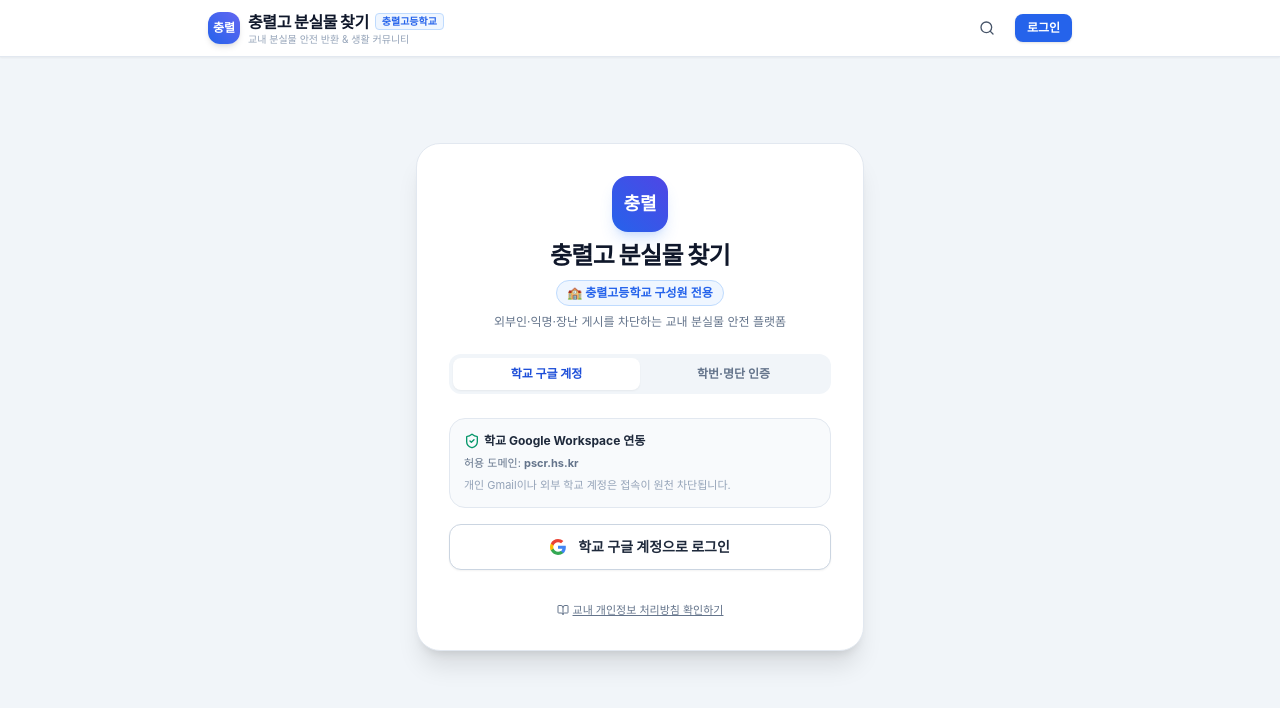
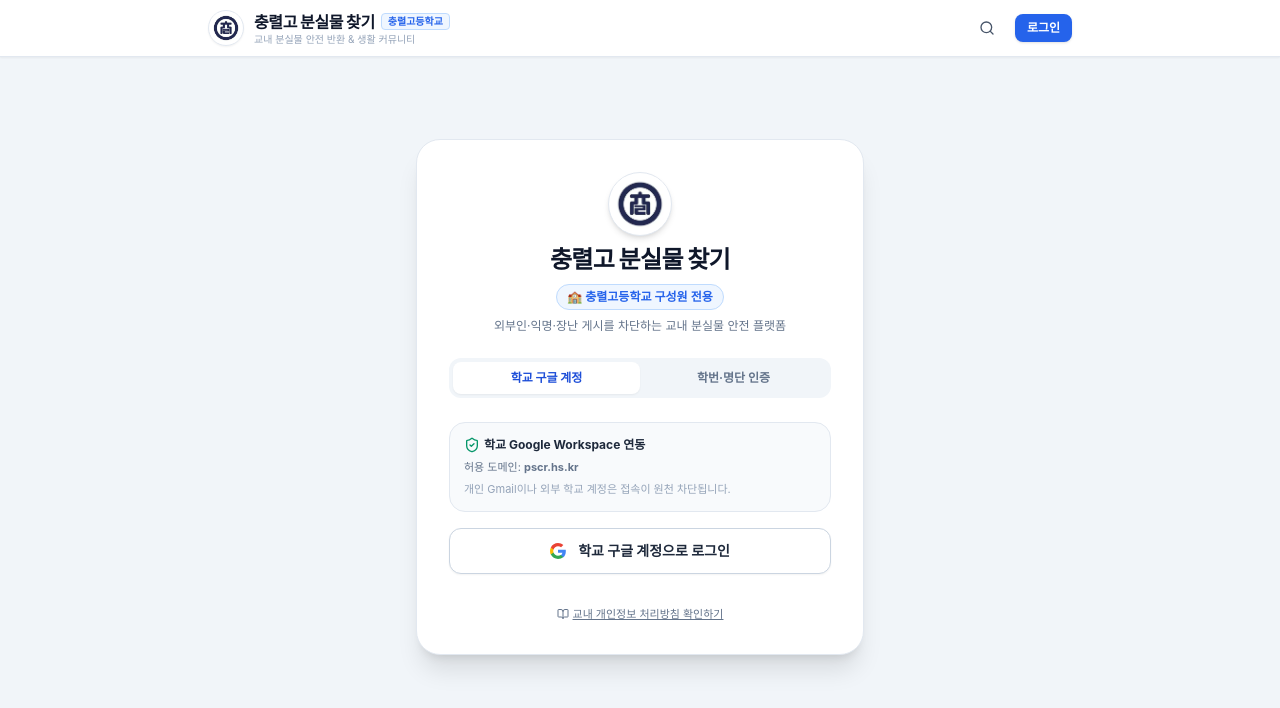
Before and after one commit to MirLunaDEVT/chungryeol-lostfound, a Next.js app: page /login in a window 1280 px wide. Shown: the top 708 px of the page. Built offline with nearby package versions, Linux system fonts and the light colour scheme; no server answers.

Commit message:
feat: Integrate official Chungryeol High School emblem into favicon, header, and login page

```diff
--- a/src/app/layout.tsx
+++ b/src/app/layout.tsx
@@ -8,7 +8,12 @@ export const metadata: Metadata = {
   title: "충렬고 분실물 찾기 | 충렬고등학교",
   description: "충렬고등학교 학생·교사 전용 교내 분실물 찾기 및 소통 플랫폼",
   icons: {
-    icon: "/favicon.ico",
+    icon: [
+      { url: "/logo.png" },
+      { url: "/favicon.ico" },
+    ],
+    shortcut: "/logo.png",
+    apple: "/logo.png",
   },
 };
 
--- a/src/app/login/page.tsx
+++ b/src/app/login/page.tsx
@@ -67,8 +67,12 @@ function LoginForm() {
     <div className="w-full max-w-md bg-white rounded-3xl shadow-xl border border-slate-200 p-6 sm:p-8 space-y-6">
       {/* 학교 로고 & 타이틀 */}
       <div className="text-center space-y-2">
-        <div className="w-14 h-14 rounded-2xl bg-gradient-to-tr from-blue-600 to-indigo-600 text-white font-black text-lg flex items-center justify-center mx-auto shadow-lg shadow-blue-500/20">
-          충렬
+        <div className="w-16 h-16 rounded-full bg-white border border-slate-200 p-1 flex items-center justify-center mx-auto shadow-md overflow-hidden">
+          <img
+            src="/logo.png"
+            alt="충렬고등학교 로고"
+            className="w-full h-full object-contain"
+          />
         </div>
         <h1 className="text-2xl font-black tracking-tight text-slate-900">
           {SCHOOL_CONFIG.siteName}
--- a/src/components/common/Header.tsx
+++ b/src/components/common/Header.tsx
@@ -30,9 +30,13 @@ export default function Header() {
     <header className="sticky top-0 z-30 bg-white/95 backdrop-blur border-b border-slate-200 shadow-sm transition-all">
       <div className="max-w-4xl mx-auto px-4 h-14 flex items-center justify-between">
         {/* 로고 & 학교명 */}
-        <Link href="/" className="flex items-center gap-2 group">
-          <div className="w-8 h-8 rounded-xl bg-gradient-to-tr from-blue-600 to-indigo-500 flex items-center justify-center text-white font-black text-xs shadow-md group-hover:scale-105 transition-transform">
-            충렬
+        <Link href="/" className="flex items-center gap-2.5 group">
+          <div className="w-9 h-9 rounded-full bg-white border border-slate-200 flex items-center justify-center p-0.5 shadow-sm group-hover:scale-105 transition-transform overflow-hidden flex-shrink-0">
+            <img
+              src="/logo.png"
+              alt="충렬고등학교 로고"
+              className="w-full h-full object-contain"
+            />
           </div>
           <div>
             <div className="flex items-center gap-1.5">
```
Also changed, not shown: public/logo.png (added).
